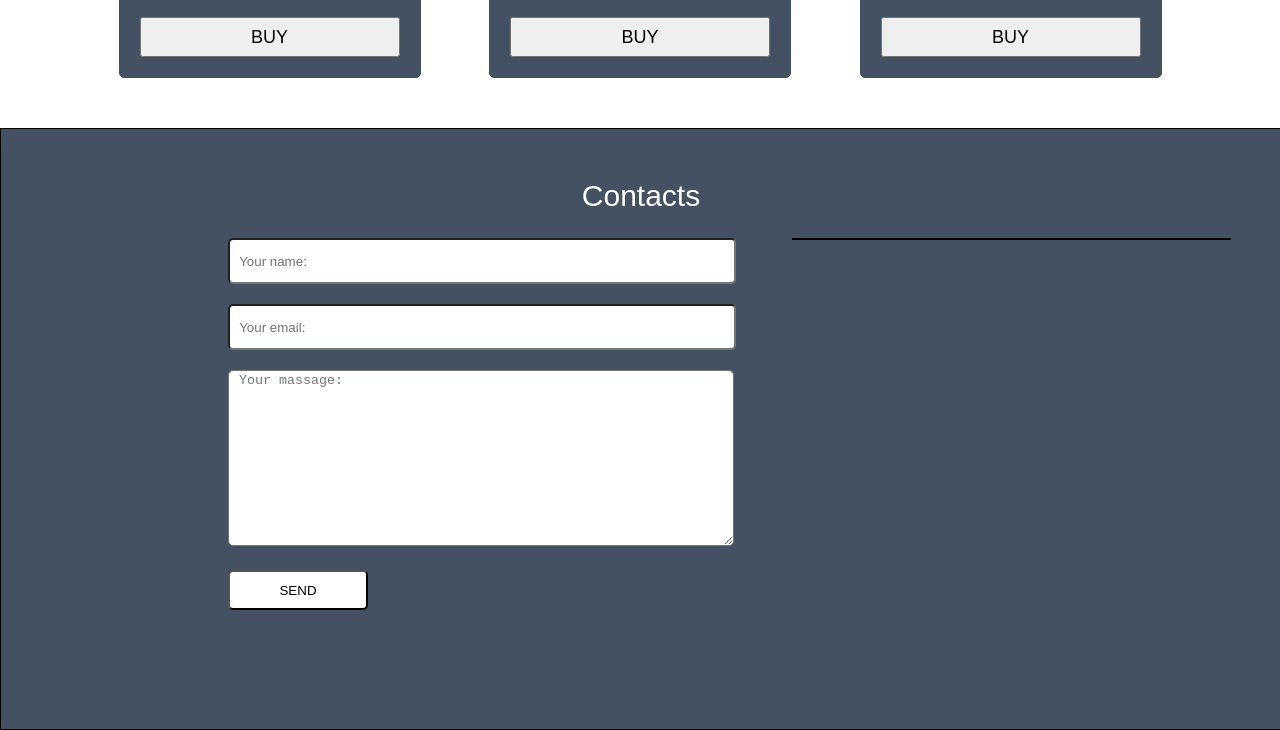
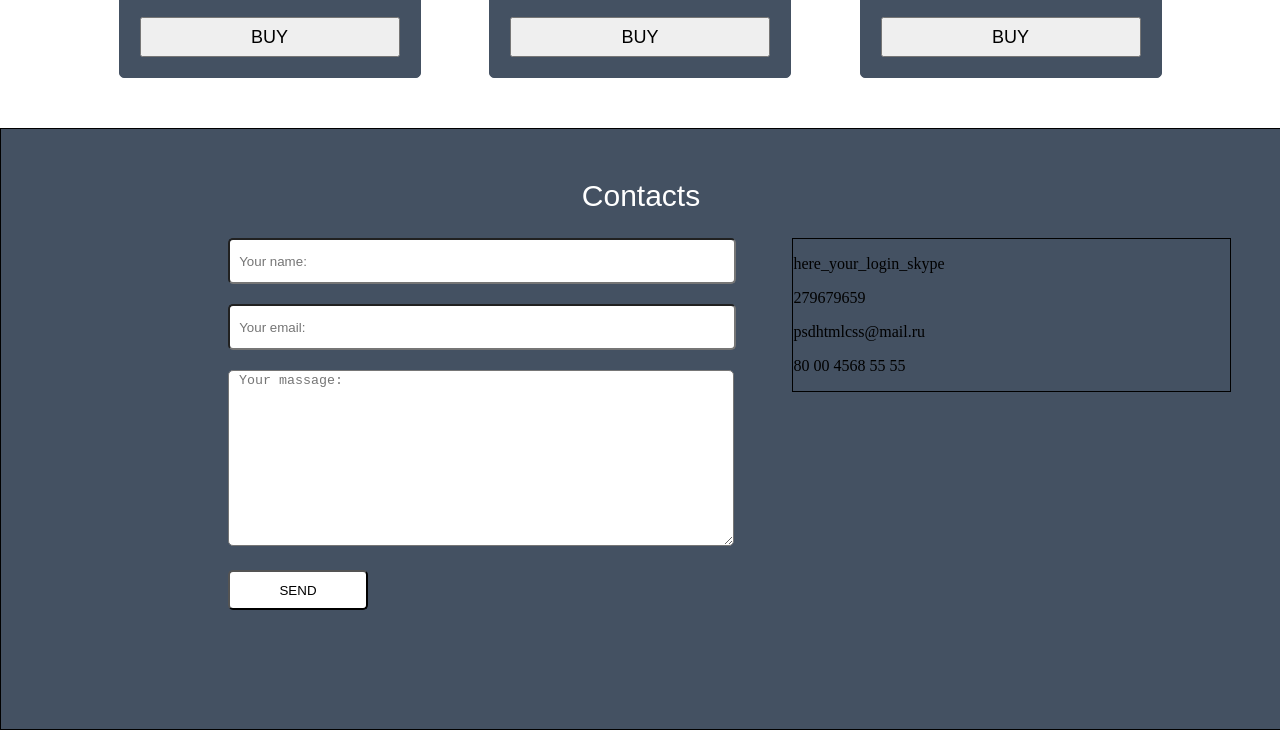
Before and after one commit to nikfavorit89/lessonH5css5, a plain HTML site: page promo/index.html in a window 1280 px wide. Shown: the part 2533-3263 px from the top of the page. Drawn offline with Linux system fonts and the light colour scheme.

Commit message:
футер

```diff
--- a/promo/index.html
+++ b/promo/index.html
@@ -125,9 +125,20 @@
         <button>SEND</button>
     </form>
     </div>
-    <div class="cont_social"></div>
+    <div class="cont_social">
+        <p class="footer_social_cont"><img src="#" alt="">here_your_login_skype</p>
+        <p class="footer_social_cont"><img src="#" alt="">279679659</p>
+        <p class="footer_social_cont"><img src="#" alt="">psdhtmlcss@mail.ru</p>
+        <p class="footer_social_cont"><img src="#" alt="">80 00 4568 55 55</p>
+    </div>
+    <div class="social_link"><img src="#" alt=""></div>
+    <div class="social_link"><img src="#" alt=""></div>
+    <div class="social_link"><img src="#" alt=""></div>
+    <div class="social_link"><img src="#" alt=""></div>
     </sectios>
-    <sectios class="footer_sec2"></sectios>
+    <sectios class="footer_sec2">
+
+    </sectios>
     </div>
 </body>
 
```
